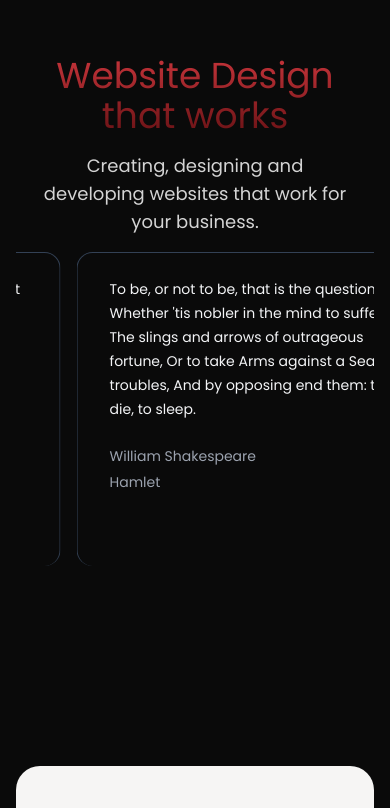
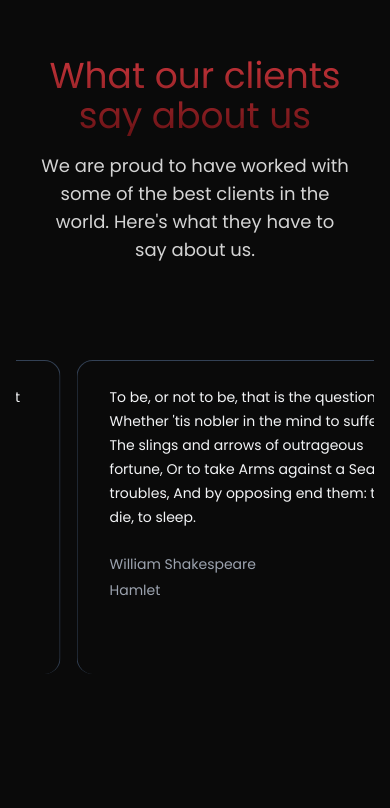
Before and after one commit to rahulchatterjee12/eyepune, a Next.js app: page / in a window 390 px wide. Shown: the part 5914-6722 px from the top of the page. Built offline with nearby package versions, Linux system fonts and the light colour scheme.

Commit message:
fixed the stylinig

```diff
--- a/components/snippets/infinite-moving-card-snippet.jsx
+++ b/components/snippets/infinite-moving-card-snippet.jsx
@@ -6,13 +6,13 @@ import { InfiniteMovingCards } from "@/components/ui/infinite-moving-cards";
 export function InfiniteMovingCardsDemo() {
   return (
     <div className="pb-40 rounded-md flex flex-col antialiased my-4 dark:bg-black dark:bg-grid-white/[0.05] items-center justify-center relative overflow-hidden">
-      <div className="p-4 mx-auto relative z-10 w-full pt-10 md:pt-20 px-2">
+      <div className="mb-20 p-4 mx-auto relative z-10 w-full pt-10 md:pt-20 px-2">
         <div className="text-4xl  md:text-7xl text-center bg-clip-text text-transparent bg-gradient-to-b from-[#c5343a] to-[#691215] bg-opacity-50">
-          Website Design <br /> that works
+          What our clients <br /> say about us
         </div>
         <p className="mt-4 text-lg font-normal  text-neutral-300 max-w-lg text-center mx-auto px-4">
-          Creating, designing and developing websites that work for your
-          business.
+          We are proud to have worked with some of the best clients in the
+          world. Here's what they have to say about us.
         </p>
       </div>
 
```
